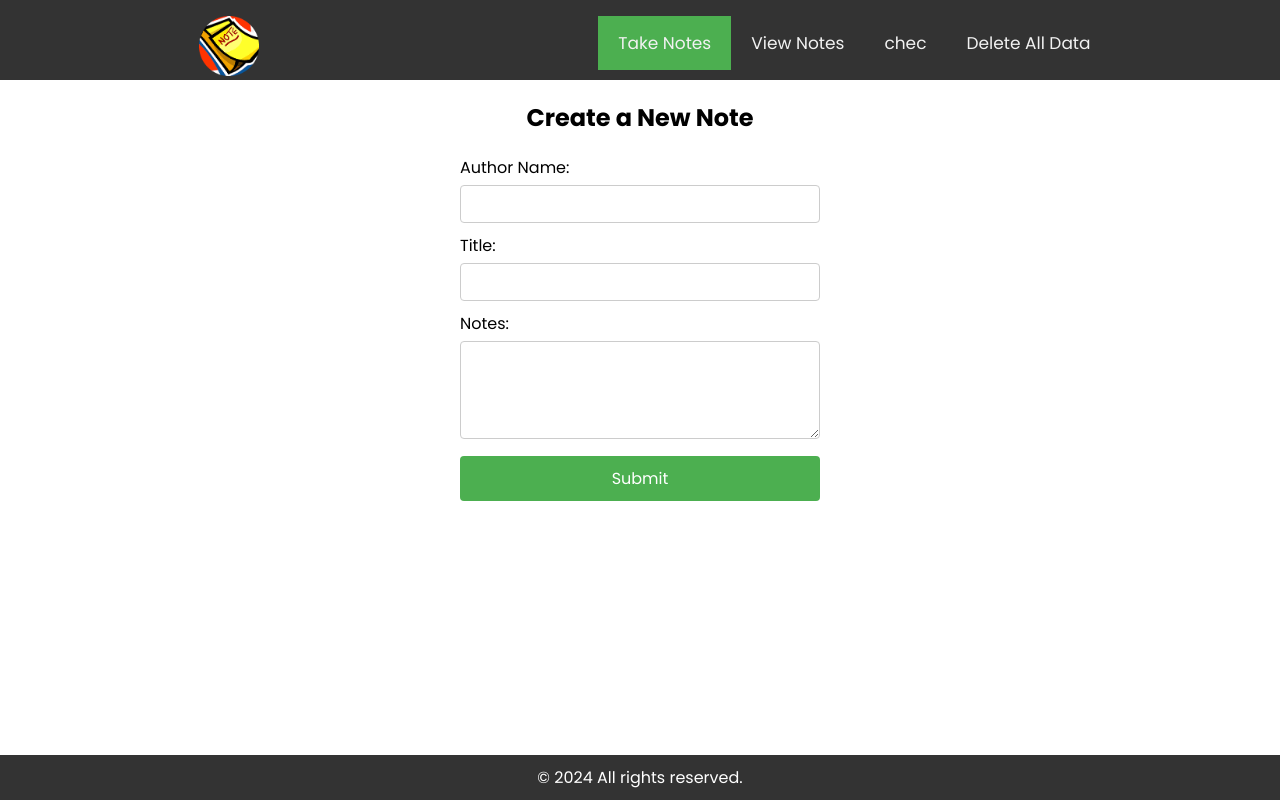
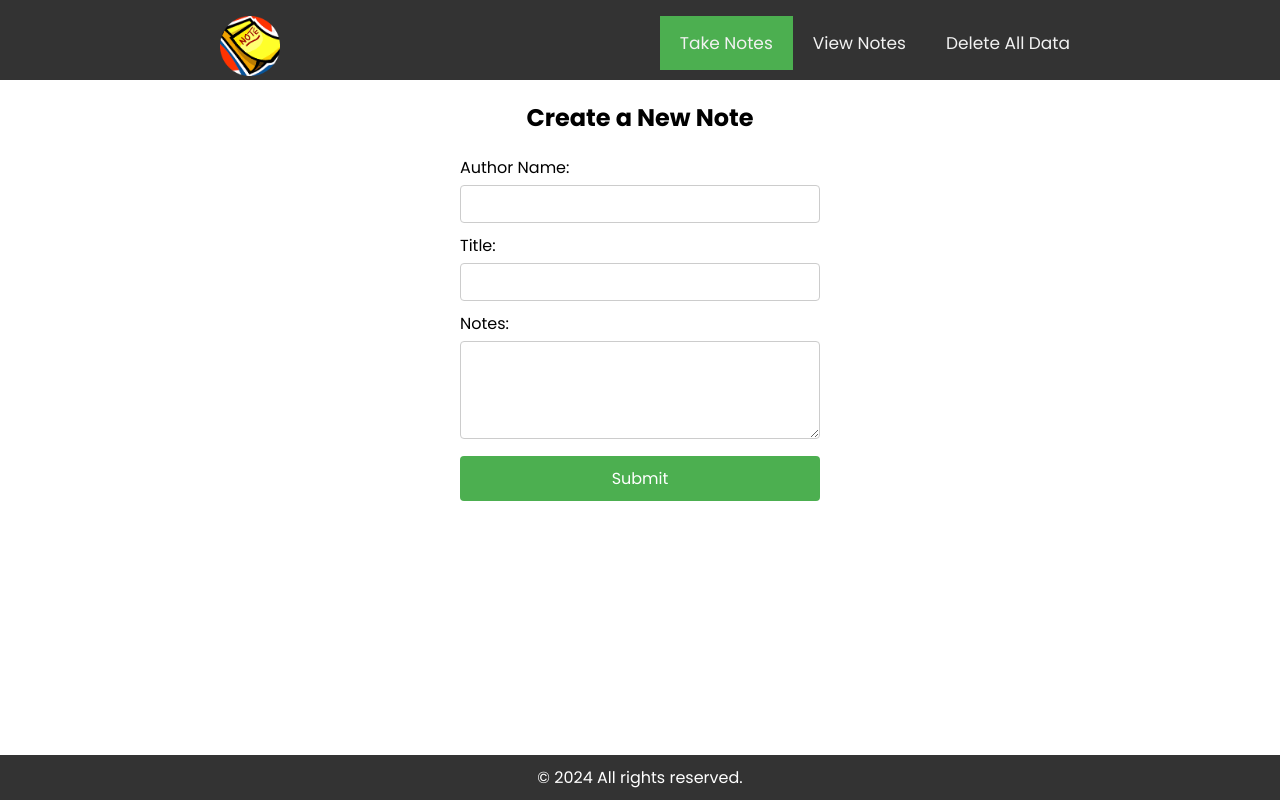
Before and after one commit to SyedAhmed36/NoteaApp, a plain HTML site: page index.html in a window 1280 px wide. Drawn offline with Linux system fonts and the light colour scheme.

Commit message:
Update index.html

```diff
--- a/index.html
+++ b/index.html
@@ -33,8 +33,7 @@
         <div class="navbar-links">
           <a class="active b" href="#" onclick="showTakeNotes()">Take Notes</a>
           <a href="#" onclick="showViewNotes()">View Notes</a>
-          <a href="https://www.youtube.com/watch?v=ywqlRL1hUWs&ab_channel=EngineerMuhammadAliMirza-OfficialChannel"
-          target="_blank" >chec</a>
+
           <a href="#" id="deleteData">Delete All Data</a>
 
         </div>
```
